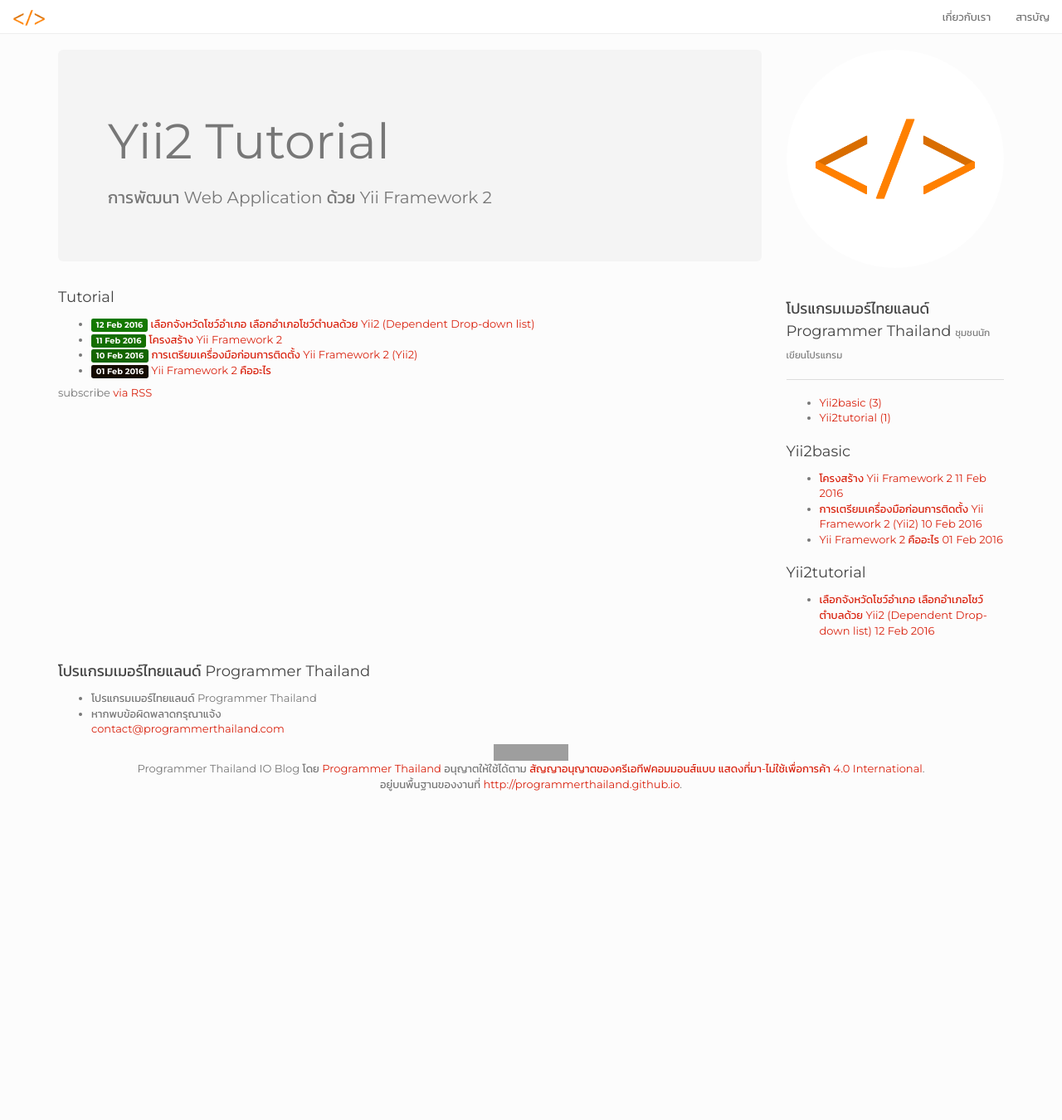
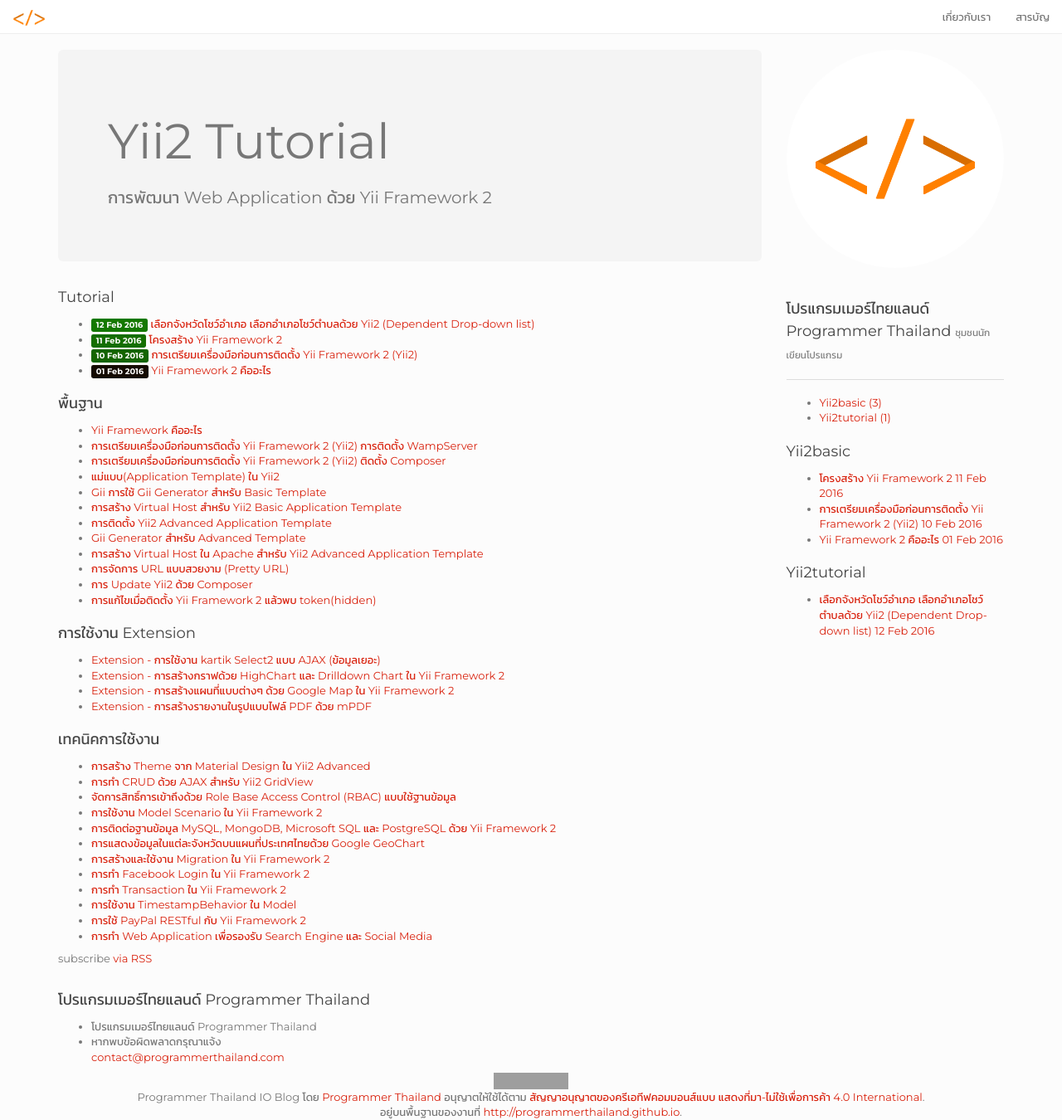
Before and after one commit to ProgrammerThailand/programmerthailand.github.io, a Jekyll site: the page built from index.html, in a window 1280 px wide and 1350 px high. Shown: the whole window at 83% size. Built offline with Jekyll 4.4.1, drawn with Linux system fonts in a browser that asks for light colours; nearby versions of some CDN libraries; some web fonts are replaced; comment, search, counter and statistics services are not loaded; grey boxes are pictures that could not be loaded.

Commit message:
Update index.html

```diff
--- a/index.html
+++ b/index.html
@@ -23,6 +23,50 @@
     {% endfor %}
   </ul>
 
+  <h3>พื้นฐาน</h3>
+
+<ul>
+	<li><a href="https://www.programmerthailand.com/tutorial/post/view?id=2">Yii Framework คืออะไร</a></li>
+	<li><a href="https://www.programmerthailand.com/tutorial/post/view?id=11">การเตรียมเครื่องมือก่อนการติดตั้ง Yii Framework 2 (Yii2) การติดตั้ง WampServer</a></li>
+	<li><a href="https://www.programmerthailand.com/tutorial/post/view?id=12">การเตรียมเครื่องมือก่อนการติดตั้ง Yii Framework 2 (Yii2) ติดตั้ง Composer</a></li>
+	<li><a href="https://www.programmerthailand.com/tutorial/post/view?id=13">แม่แบบ(Application Template) ใน Yii2</a></li>
+	<li><a href="https://www.programmerthailand.com/tutorial/post/view?id=14">Gii การใช้ Gii Generator สำหรับ Basic Template</a></li>
+	<li><a href="https://www.programmerthailand.com/tutorial/post/view?id=15">การสร้าง Virtual Host สำหรับ Yii2 Basic Application Template</a></li>
+	<li><a href="https://www.programmerthailand.com/tutorial/post/view?id=16">การติดตั้ง Yii2 Advanced Application Template</a></li>
+	<li><a href="https://www.programmerthailand.com/tutorial/post/view?id=17">Gii Generator สำหรับ Advanced Template</a></li>
+	<li><a href="https://www.programmerthailand.com/tutorial/post/view?id=18">การสร้าง Virtual Host ใน Apache สำหรับ Yii2 Advanced Application Template</a></li>
+	<li><a href="https://www.programmerthailand.com/tutorial/post/view?id=19">การจัดการ URL แบบสวยงาม (Pretty URL)</a></li>
+	<li><a href="https://www.programmerthailand.com/tutorial/post/view?id=20">การ Update Yii2 ด้วย Composer</a></li>
+	<li><a href="https://www.programmerthailand.com/tutorial/post/view?id=27">การแก้ไขเมื่อติดตั้ง Yii Framework 2 แล้วพบ token(hidden)</a></li>
+</ul>
+
+<h3>การใช้งาน Extension</h3>
+
+<ul>
+	<li><a href="https://www.programmerthailand.com/tutorial/post/view?id=23">Extension - การใช้งาน kartik Select2 แบบ AJAX (ข้อมูลเยอะ)</a></li>
+	<li><a href="https://www.programmerthailand.com/tutorial/post/view?id=31">Extension - การสร้างกราฟด้วย HighChart และ Drilldown Chart ใน Yii Framework 2</a></li>
+	<li><a href="https://www.programmerthailand.com/tutorial/post/view?id=32">Extension - การสร้างแผนที่แบบต่างๆ ด้วย Google Map ใน Yii Framework 2</a></li>
+	<li><a href="https://www.programmerthailand.com/tutorial/post/view?id=82">Extension - การสร้างรายงานในรูปแบบไฟล์ PDF ด้วย mPDF</a></li>
+</ul>
+
+<h3>เทคนิคการใช้งาน</h3>
+
+<ul>
+	<li><a href="https://www.programmerthailand.com/tutorial/post/view?id=24">การสร้าง Theme จาก Material Design ใน Yii2 Advanced</a></li>
+	<li><a href="https://www.programmerthailand.com/tutorial/post/view?id=25">การทำ CRUD ด้วย AJAX สำหรับ Yii2 GridView</a></li>
+	<li><a href="https://www.programmerthailand.com/tutorial/post/view?id=26">จัดการสิทธิ์การเข้าถึงด้วย Role Base Access Control (RBAC) แบบใช้ฐานข้อมูล</a></li>
+	<li><a href="https://www.programmerthailand.com/tutorial/post/view?id=28">การใช้งาน Model Scenario ใน Yii Framework 2</a></li>
+	<li><a href="https://www.programmerthailand.com/tutorial/post/view?id=30">การติดต่อฐานข้อมูล MySQL, MongoDB, Microsoft SQL และ PostgreSQL ด้วย Yii Framework 2</a></li>
+	<li><a href="https://www.programmerthailand.com/tutorial/post/view?id=33">การแสดงข้อมูลในแต่ละจังหวัดบนแผนที่ประเทศไทยด้วย Google GeoChart</a></li>
+	<li><a href="https://www.programmerthailand.com/tutorial/post/view?id=36">การสร้างและใช้งาน Migration ใน Yii Framework 2</a></li>
+	<li><a href="https://www.programmerthailand.com/tutorial/post/view?id=39">การทำ Facebook Login ใน Yii Framework 2</a></li>
+	<li><a href="https://www.programmerthailand.com/tutorial/post/view?id=43">การทำ Transaction ใน Yii Framework 2</a></li>
+	<li><a href="https://www.programmerthailand.com/tutorial/post/view?id=48">การใช้งาน TimestampBehavior ใน Model</a></li>
+	<li><a href="https://www.programmerthailand.com/tutorial/post/view?id=81">การใช้ PayPal RESTful กับ Yii Framework 2</a></li>
+	<li><a href="https://www.programmerthailand.com/tutorial/post/view?id=91">การทำ Web Application เพื่อรองรับ Search Engine และ Social Media</a></li>
+</ul>
+
+
   <p class="rss-subscribe">subscribe <a href="{{ "/feed.xml" | prepend: site.baseurl }}">via RSS</a></p>
 
 </div>
```
